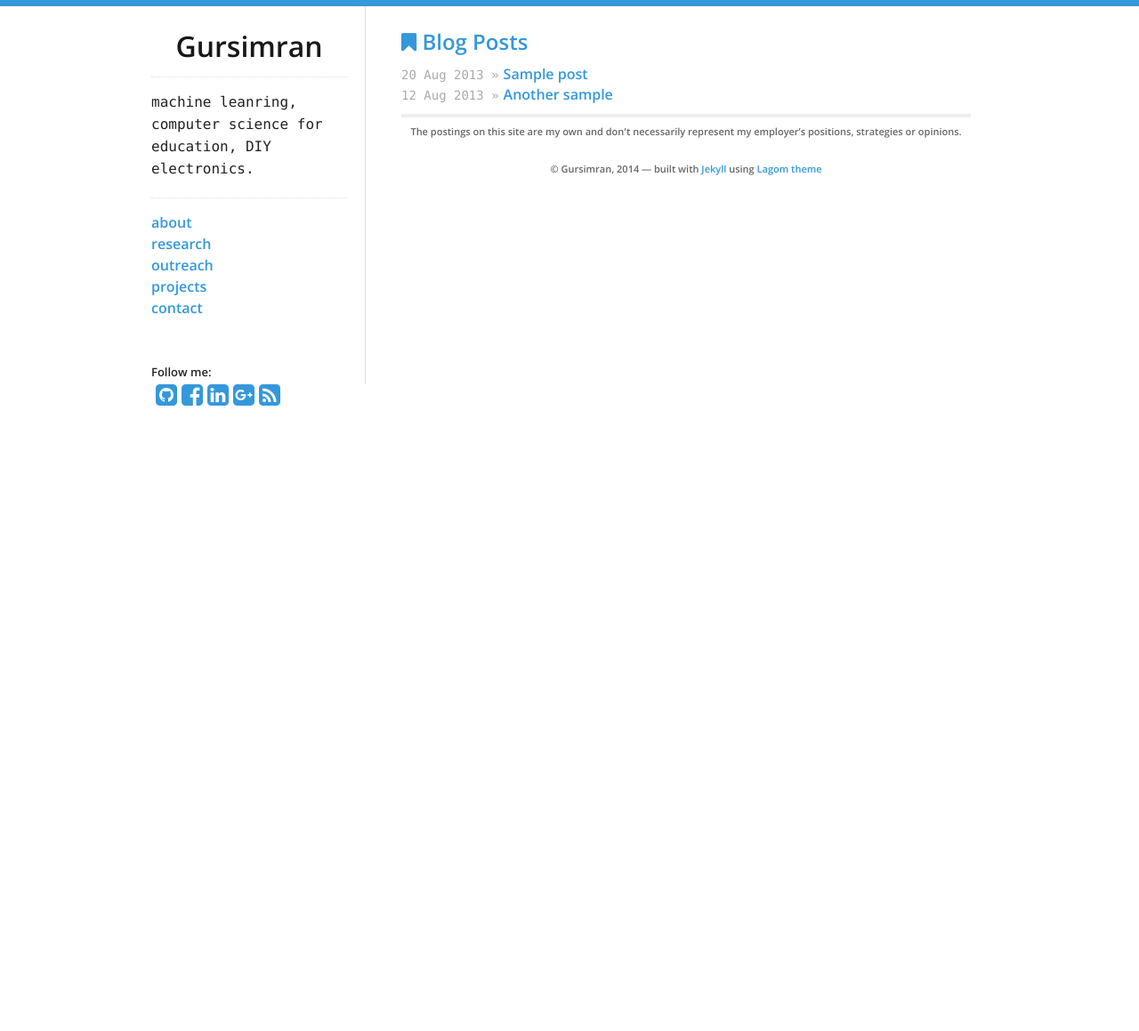
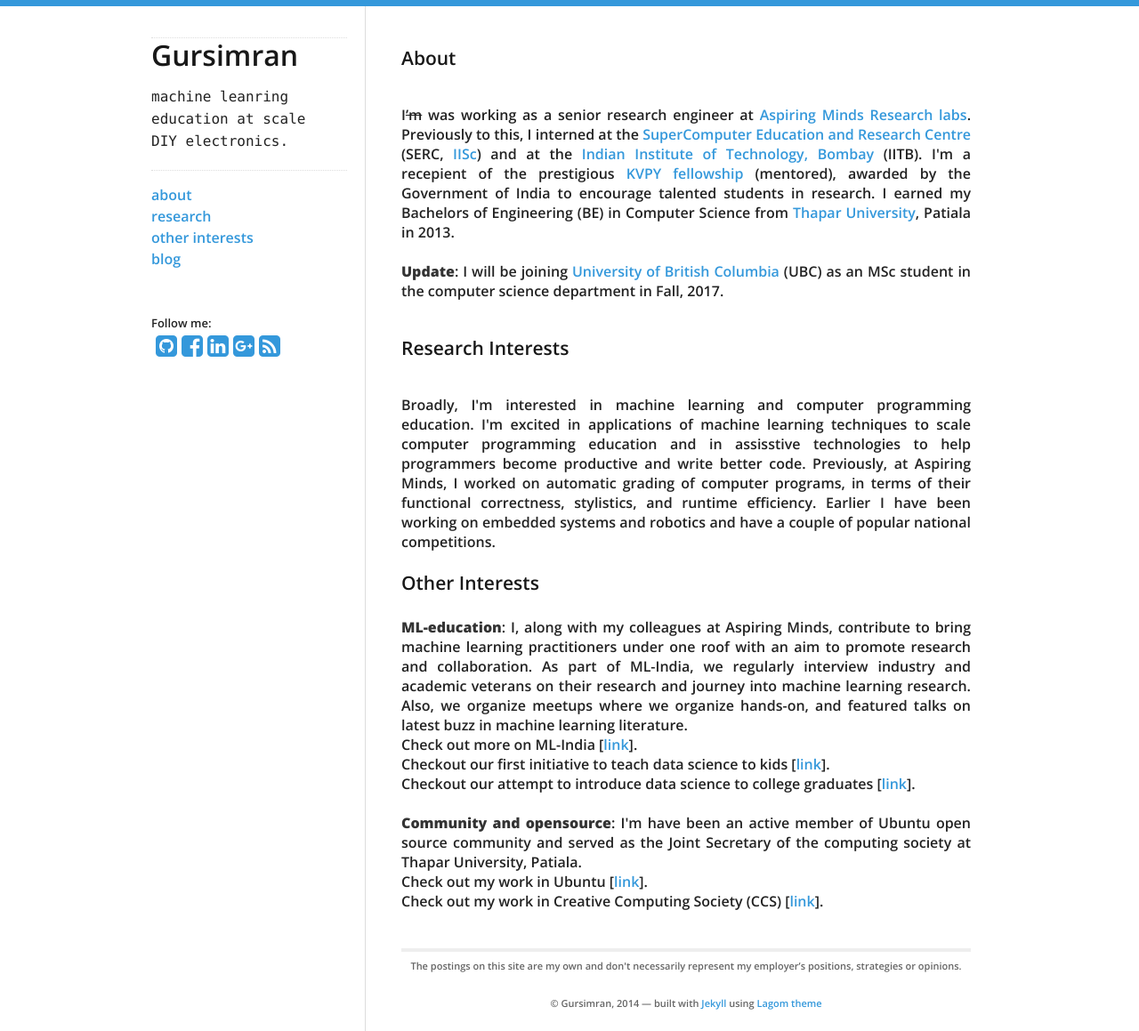
Before and after one commit to gursimar/gursimar.github.io, a Jekyll site: the page built from index.html, in a window 1280 px wide. Shown: the whole page at 89% size. Built offline with Jekyll 4.4.1, drawn with Linux system fonts in a browser that asks for light colours; nearby versions of some CDN libraries; before the commit the page ends 907 px from its top, so only the background shows below that.

Commit message:
first draft

```diff
--- a/_includes/sidebar.html
+++ b/_includes/sidebar.html
@@ -1,16 +1,18 @@
 <nav>
-  <h1>{{ site.data.theme.name }}</h1>
+  <div style="float:left">
+  <h1>{{site.data.theme.name}}</h1>
+  </div>
 
   <div id="bio">
-    <p><code>machine leanring, computer science for education, DIY electronics.</code></p>
+    <p><code>machine leanring<br>education at scale<br>DIY electronics.</code></p>
   </div>
 
   <div id="links">
-    <a>about</a></br>
-    <a>research</a></br>
-    <a>outreach</a></br>
-    <a>projects</a></br>
-    <a>contact</a>
+    <a href="#about">about</a></br>
+    <a href="#research_interests">research</a></br>
+    <a href="other_interests">other interests</a></br>
+    <a href="/blog">blog</a></br>
+
   </div>
 
   </br></br>
--- a/index.html
+++ b/index.html
@@ -1,13 +1,41 @@
 ---
 layout: default
-title: Blog Posts
+title: Research | Gursimran Singh
+research: active
+description: Research | Gursimran Singh
 ---
 
-<div id="home">
-  <h2><i class="fa fa-bookmark"></i> Blog Posts</h2>
-  <ul id="blog-posts" class="posts">
-    {% for post in site.posts %}
-      <li><span>{{ post.date | date_to_string }} &raquo;</span><a href="{{ post.url }}">{{ post.title }}</a></li>
-    {% endfor %}
-  </ul>
+<!------------- Applied ML ------------>
+<a name="topic_ml"></a>
+<div class="row vertical-center about-desc">
+	<div class="col-sm-12"><h3 id="about">About</h3></div>
 </div>
+<p style="text-align:justify;">
+    I<del>’m</del> was working as a senior research engineer at <a href="research.aspiringminds.com">Aspiring Minds Research labs</a>. Previously to this, I interned at the <a href="http://www.serc.iisc.in/facilities/">SuperComputer Education and Research Centre</a> (SERC, <a href="http://www.iisc.ac.in/">IISc</a>) and at the <a href="http://www.iitb.ac.in/">Indian Institute of Technology, Bombay</a> (IITB). I'm a recepient of the prestigious <a href="http://kvpy.iisc.ernet.in/main/index.htm">KVPY fellowship</a> (mentored), awarded by the Government of India to encourage talented students in research. I earned my Bachelors of Engineering (BE) in Computer Science from <a href="http://www.thapar.edu/">Thapar University</a>, Patiala in 2013.
+    <br><br>
+    <strong>Update</strong>: I will be joining <a href="">University of British Columbia</a> (UBC) as an MSc student in the computer science department in Fall, 2017.
+</p>
+
+<div class="row vertical-center about-desc">
+	<div class="col-sm-12"><h3 id="research_interests">Research Interests</h3></div>
+</div>
+<p style="text-align:justify;">
+    Broadly, I'm interested in <b>machine learning</b> and <b>computer programming education</b>. I'm excited in applications of machine learning techniques to scale computer programming education and in assisstive technologies to help programmers become productive and write better code. Previously, at Aspiring Minds, I worked on automatic grading of computer programs, in terms of their functional correctness, stylistics, and runtime efficiency. Earlier I have been working on embedded systems and robotics and have a couple of popular national competitions.
+</p>
+
+<div class="row vertical-center about-desc">
+	<div class="col-sm-12"><h4 id="other_interests">Other Interests</h4></div>
+</div>
+
+<p style="text-align:justify;">
+<strong>ML-education</strong>: I, along with my colleagues at Aspiring Minds, contribute to bring machine learning practitioners under one roof with an aim to promote research and collaboration. As part of ML-India, we regularly interview industry and academic veterans on their research and journey into machine learning research. Also, we organize meetups where we organize hands-on, and featured talks on latest buzz in machine learning literature.
+<br>Check out more on ML-India [<a href="http://ml-india.org/">link</a>].
+<br>Checkout our first initiative to teach data science to kids [<a href="http://www.datasciencekids.org/p/home-page.html">link</a>].
+<br>Checkout our attempt to introduce data science to college graduates [<a href="">link</a>].
+
+<br><br>
+<strong>Community and opensource</strong>: I'm have been an active member of Ubuntu open source community and served as the Joint Secretary of the computing society at Thapar University, Patiala.
+<br> Check out my work in Ubuntu [<a href="https://wiki.ubuntu.com/simar/MembershipApplication">link</a>].
+<br> Check out my work in Creative Computing Society (CCS) [<a href="https://github.com/gursimar/creativeComputingSociety">link</a>].
+<br><br>
+</p>
```
Also changed, not shown: _includes/disqus.html (added, +22 -0 lines), _posts/2016-03-14-simar's sample.md (added, +17 -0 lines), blog.html (added, +50 -0 lines), contact.html (added, +38 -0 lines), index_bk.html (added, +9 -0 lines), my_blog.html (added, +15 -0 lines), CNAME (deleted), Gemfile.lock, atom.xml (line endings or trailing spaces).
